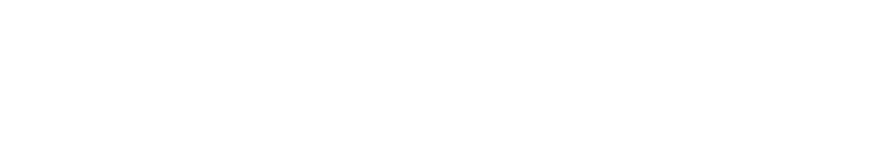
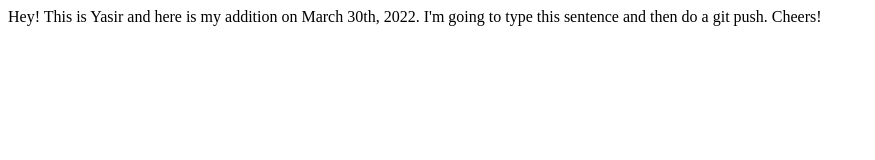
Before and after one commit to leemcpeters/Practicetwo, a plain HTML site: page second.html in a window 1280 px wide. Shown: the whole page, without its empty margins (0-875 px from the left). Drawn offline with Linux system fonts and the light colour scheme.

Commit message:
added text to second.html

```diff
--- a/second.html
+++ b/second.html
@@ -6,6 +6,7 @@
     <title>Document</title>
 </head>
 <body>
+    <p>Hey! This is Yasir and here is my addition on March 30th, 2022. I'm going to type this sentence and then do a git push. Cheers!</p>
 
 </body>
 </html>
```
